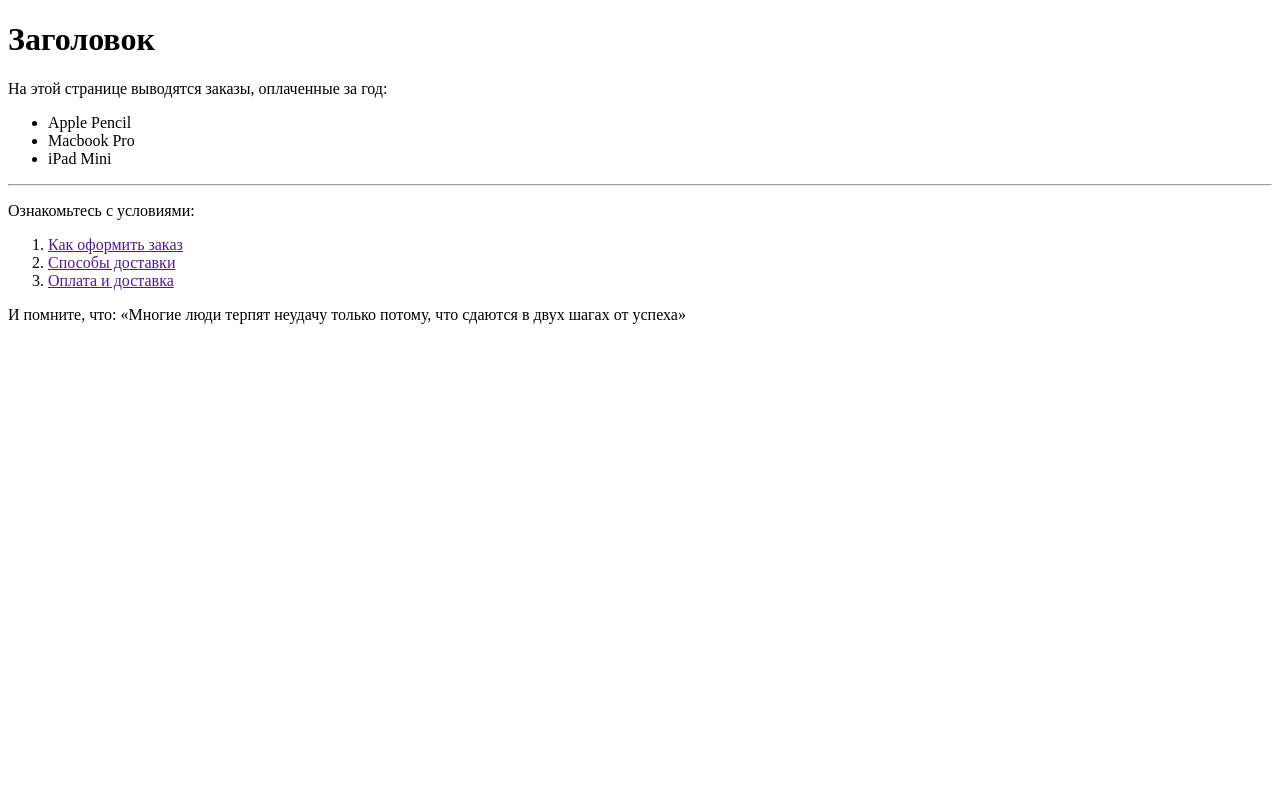
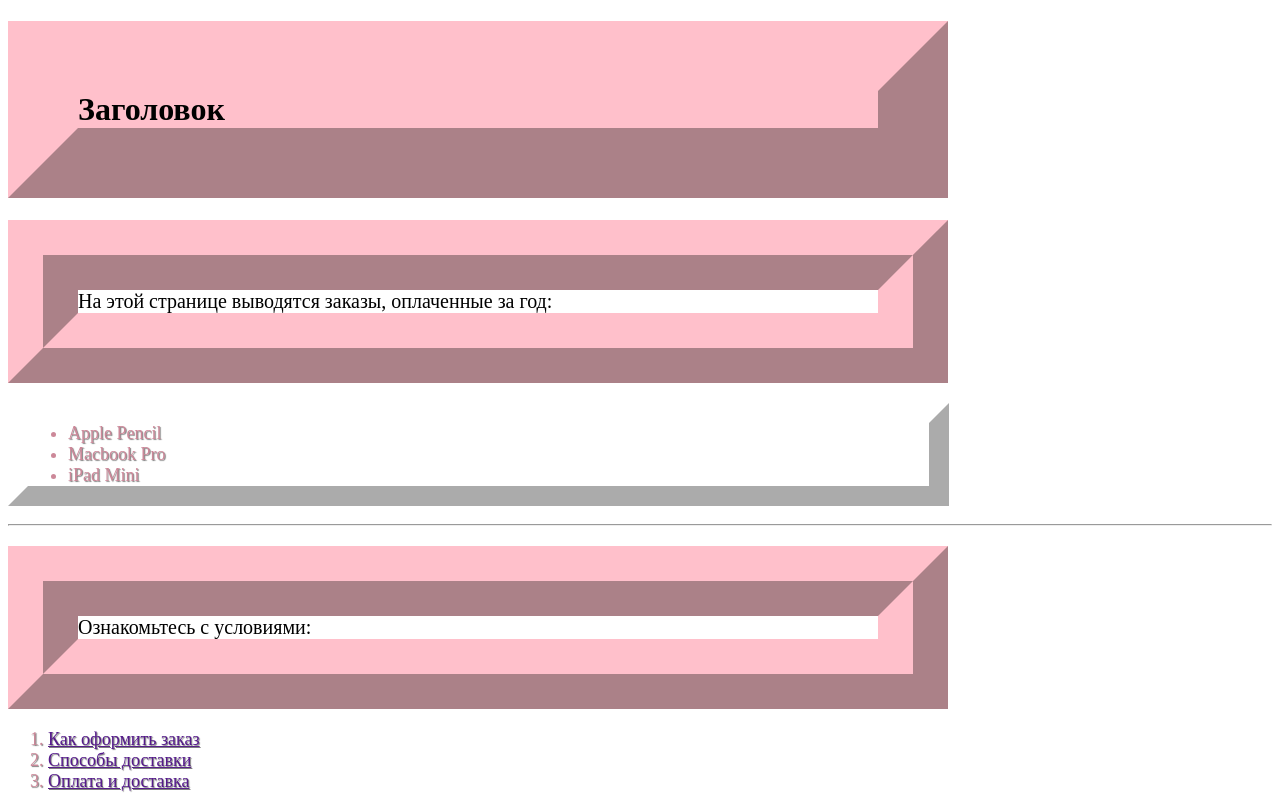
Before and after one commit to NikeCousin/FrontendBlok-Module01-Test, a plain HTML site: page index.html in a window 1280 px wide. Shown: the top 800 px of the page. Drawn offline with Linux system fonts and the light colour scheme.

Commit message:
урок 5

```diff
--- a/index.html
+++ b/index.html
@@ -4,11 +4,25 @@
     <meta charset="UTF-8">
     <meta name="viewport" content="width=device-width, initial-scale=1.0">
     <title>Test</title>
-    <link rel="shortcut icon" href="favicon.ico">
-    <link rel="icon" href="favicon.svg" type="image/svg+xml">
+    <!-- <link rel="shortcut icon" href="favicon.ico"> -->
+    <link rel="icon" href="kon.png">
+    <!-- <style>
+        h1{
+            color: red;
+            background-color: black;
+        }
+        p{
+            color: green;
+        }
+        q{
+            color: pink;
+        }
+    </style> -->
+    <link rel="stylesheet" href="/styles/test.css">
 </head>
 <body>
-    <h1>Заголовок</h1>
+    <!-- <h1 style="color: red; background-color: white;"> Заголовок</h1> -->
+    <h1> Заголовок</h1>
     <p>На этой странице выводятся заказы, оплаченные за год:</p>
     <ul>
         <li>Apple Pencil</li>
--- a/styles/test.css
+++ b/styles/test.css
@@ -0,0 +1,30 @@
+h1{
+    color: black;
+    background: pink;
+    width: 800px;
+    border-color: pink;
+    border-style:outset;
+    border-width: 70px;
+}
+p{
+    width: 800px;
+    border-color: pink;
+    border-style: ridge;
+    border-width: 70px;
+    font-size: 20px;
+}
+ul{
+    color: #c89;
+    text-shadow: 1px 1px 1px gray;
+    width: 861px;
+    border-color: white;
+    border-style:outset;
+    border-width: 20px;
+    font-size:  18px;
+}
+ol{
+    color: #c89;
+    text-shadow: 1px 1px 1px gray;
+    width: 861px;
+    font-size: 18px;
+}
```
Also changed, not shown: kon.png (added).
